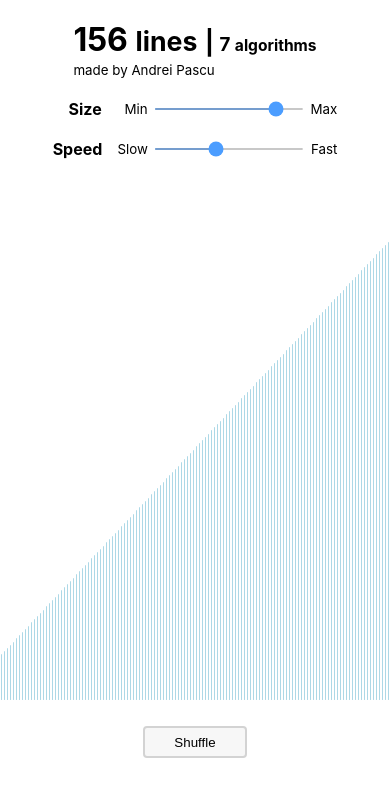
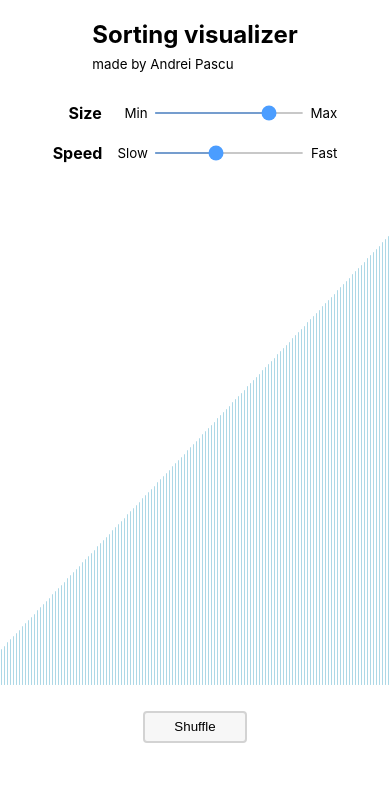
Before and after one commit to andreiui/sorting-visualized, a React (Create React App) app: page / in a window 390 px wide. Shown: the top 796 px of the page. Built offline with nearby package versions, Linux system fonts and the light colour scheme.

Commit message:
Minor changes to Sorting component and UI

```diff
--- a/src/index.js
+++ b/src/index.js
@@ -5,9 +5,7 @@ import * as serviceWorker from "./serviceWorker";
 import App from "./App";
 
 ReactDOM.render(
-  <React.StrictMode>
-    <App />
-  </React.StrictMode>,
+  <App />,
   document.getElementById("root")
 );
 
--- a/src/sorting/Sorting.css
+++ b/src/sorting/Sorting.css
@@ -15,7 +15,7 @@ body {
 }
 
 .title {
-  margin: 0 0 20px 0;
+  margin: 0 0 30px 0;
 }
 
 .logo {
@@ -24,7 +24,7 @@ body {
   flex-wrap: nowrap;
   justify-content: center;
   align-items: baseline;
-  margin: 0;
+  margin: 0 0 4px 0;
 }
 
 .settings {
@@ -70,23 +70,9 @@ body {
   margin: 0;
 }
 
-.text .a {
-  text-decoration: none;
-  color: black;
-  transition: 0.1s ease-in;
-}
-
-.text .a:hover {
-  text-decoration: underline;
-  color: #0366d6;
-}
-
-@media only screen and (max-width: 750px) {
-  .header {
-    flex-direction: column;
-    justify-content: center;
-    align-items: center;
-  }
+.status {
+  font-weight: 600;
+  margin: 0;
 }
 
 .container {
@@ -142,39 +128,20 @@ body {
   margin: 2px;
   justify-content: center;
   align-items: center;
-  border-radius: 2px;
+  border-radius: 200px;
 }
 
-.status {
-  font-weight: 600;
-  margin: 0;
-}
+@media only screen and (max-width: 750px) {
+  .header {
+    flex-direction: column;
+    justify-content: center;
+    align-items: center;
+  }
 
-@media only screen and (max-width: 1100px) {
-  .sorting .bar {
-    width: 4px;
-    flex-shrink: 1;
-    margin: 1.5px;
-    border-radius: 1.5px;
-  }
-}
-
-@media only screen and (max-width: 1000px) {
-  .sorting .bar {
-    width: 3px;
-    flex-grow: 1;
-    flex-shrink: 1;
-    margin: 1px;
-    border-radius: 1.5px;
-  }
-}
-
-@media only screen and (max-width: 800px) {
   .sorting .bar {
     width: 1px;
     flex-grow: 1;
     flex-shrink: 0;
     margin: 1px;
-    border-radius: 1px;
   }
 }
--- a/src/sorting/Sorting.js
+++ b/src/sorting/Sorting.js
@@ -23,7 +23,7 @@ class Sorting extends Component {
   constructor() {
     super();
     this.state = {
-      size: "156",
+      size: "150",
       speed: "8",
     };
   }
@@ -63,7 +63,7 @@ class Sorting extends Component {
 const Header = (props) => {
   return (
     <div className="header">
-      <Title size={props.size} />
+      <Title />
       <Settings
         size={props.size}
         setSize={props.setSize}
@@ -73,23 +73,13 @@ const Header = (props) => {
     </div>
   );
 }
-const Title = (props) => {
+const Title = () => {
   return (<div className="title">
-    <div className="logo">
-      <h1 className="text">
-        {props.size}&nbsp;<small>lines</small>&nbsp;
-     </h1>
-      <h2 className="text">|&nbsp;</h2>
-      <h3 className="text">
-        7&nbsp;<small>algorithms</small>
-      </h3>
-    </div>
+    <h2 className="logo">Sorting{" "}visualizer</h2>
     <div className="text">
       <small>
         made by{" "}
-        <a className="a" href="https://github.com/andreiui">
           Andrei Pascu
-       </a>
       </small>
     </div>
   </div>);
```
